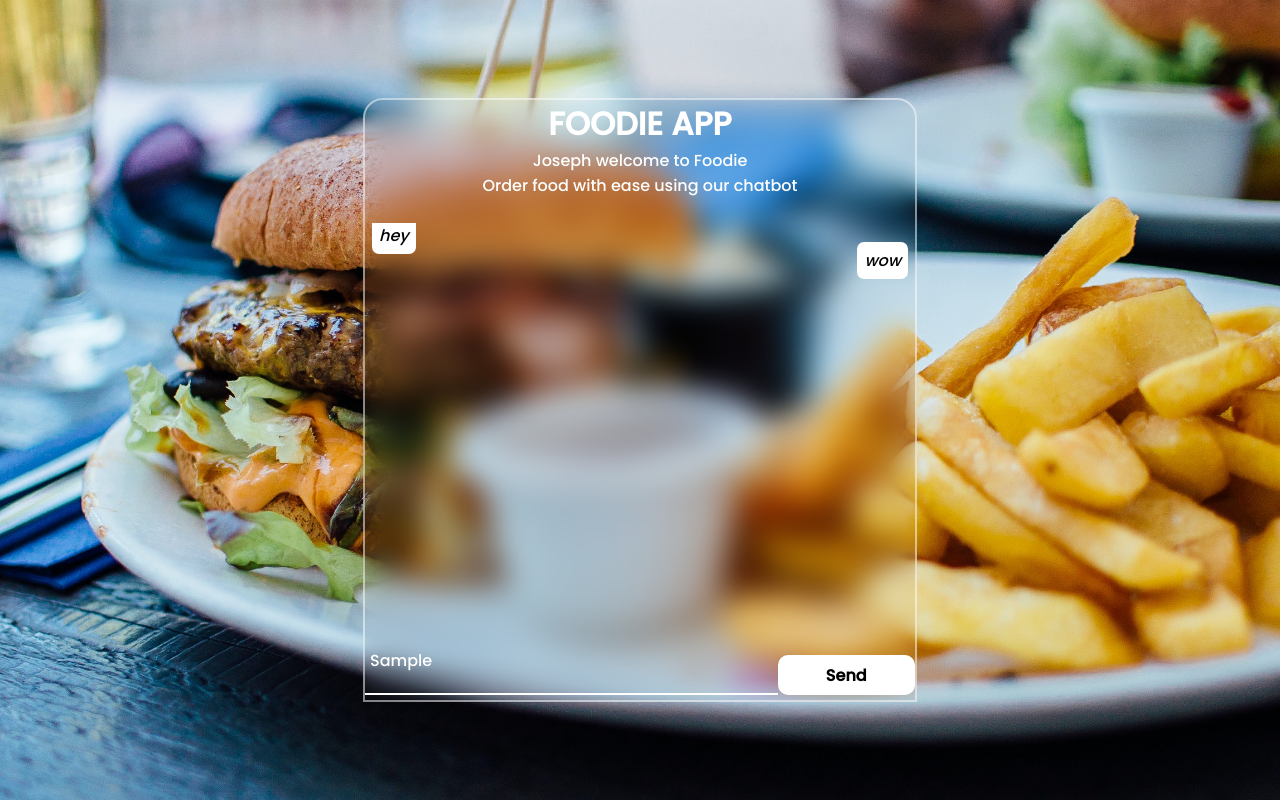
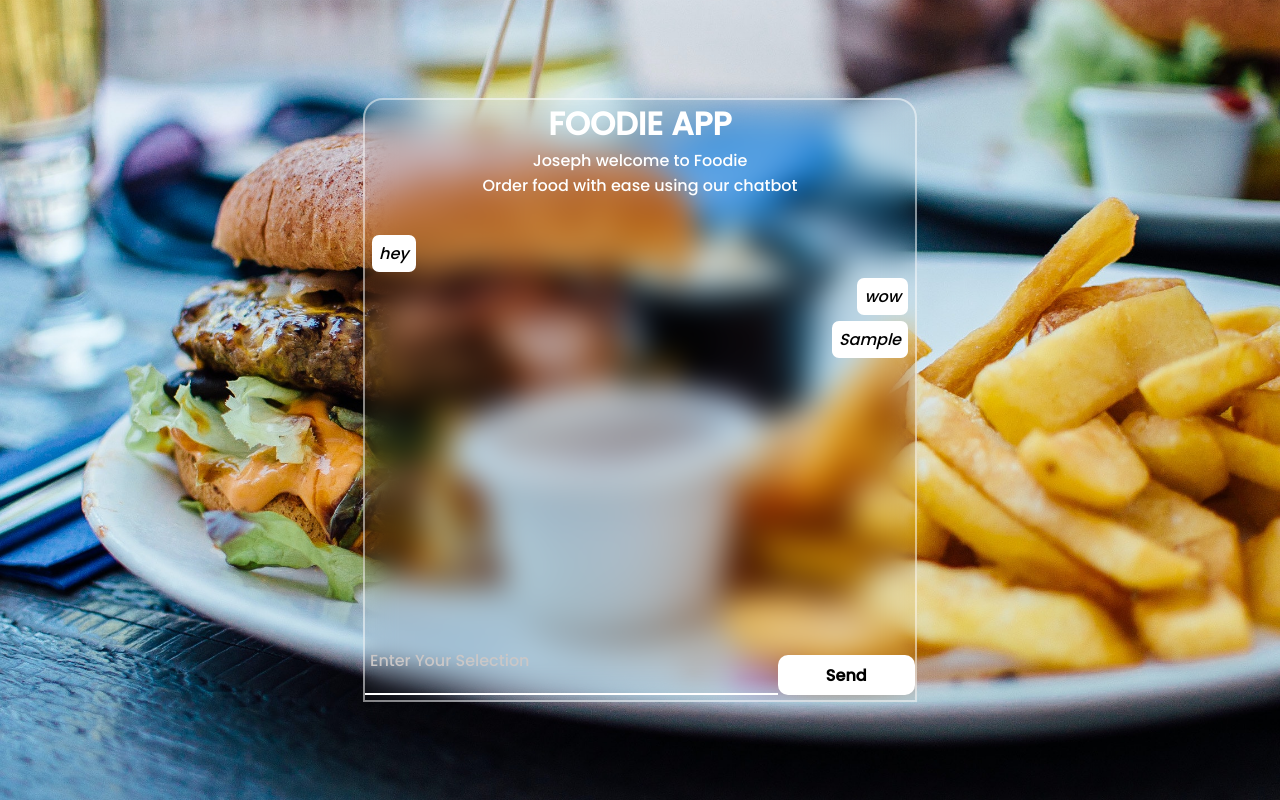
Before and after one commit to jjatuah/AltSchool-Restaurant-Chatbot, a website: page public/index.html in a window 1280 px wide. Both pictures are taken after typing "Sample" into the empty fields and a click on the button "Send". Drawn offline with nearby package versions, Linux system fonts and the light colour scheme; no server answers.

Commit message:
completed functionality for sending and receiving messages

```diff
--- a/app.js
+++ b/app.js
@@ -28,7 +28,7 @@ io.on("connection", socket => {
 
   //Receive chat Messages from the client
   socket.on("chatMessage", message => {
-    console.log(message);
+    socket.emit("message", message);
   })
 })
 
--- a/public/main.js
+++ b/public/main.js
@@ -1,9 +1,26 @@
 const socket = io();
 
-const chatForm = document.getElementById("form")
+const chatForm = document.getElementById("form");
+const chatMessages = document.querySelector(".interaction");
 
 socket.on("onConnection", message => {
   console.log(message);
+})
+
+//Output message to DOM
+const outputMessage = (msg, sender) => {
+  const p = document.createElement("p");
+  p.classList.add(`${sender}`);
+  p.innerHTML = `<span>${msg}</span>`
+  document.querySelector(".interaction").appendChild(p);
+
+  //scroll down after message
+  chatMessages.scrollTop = chatMessages.scrollHeight;
+}
+
+//Receives Messages from server
+socket.on("message", message => {
+  outputMessage(message, "me")
 })
 
 socket.emit("disconnected", "session ended")
@@ -17,4 +34,9 @@ chatForm.addEventListener("submit", e => {
 
   //Send Message to server
   socket.emit("chatMessage", msg);
+  outputMessage(msg, "you");
+
+  //clear input
+  e.target.elements.msg.value = "";
+  e.target.elements.msg.focus()
 })
--- a/public/style.css
+++ b/public/style.css
@@ -50,7 +50,7 @@ section{
 
 .me {
     text-align: left;
-    margin: 0 7px;
+    margin: 18px 7px;
 }
 
 .me > span {
@@ -61,7 +61,7 @@ section{
 
 .you {
     text-align: right;
-    margin: 0 7px;
+    margin: 18px 7px;
 }
 
 .you > span {
```
